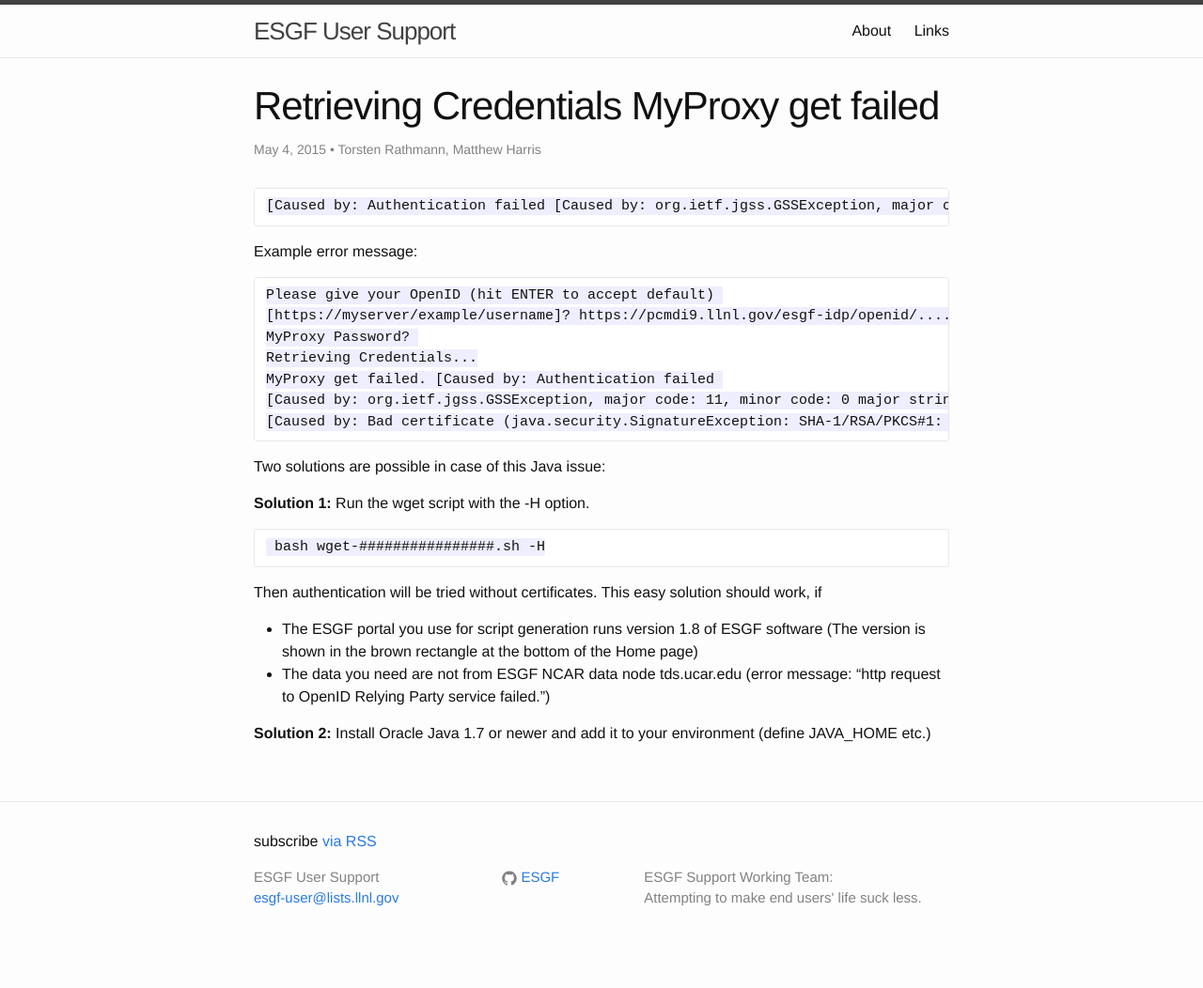
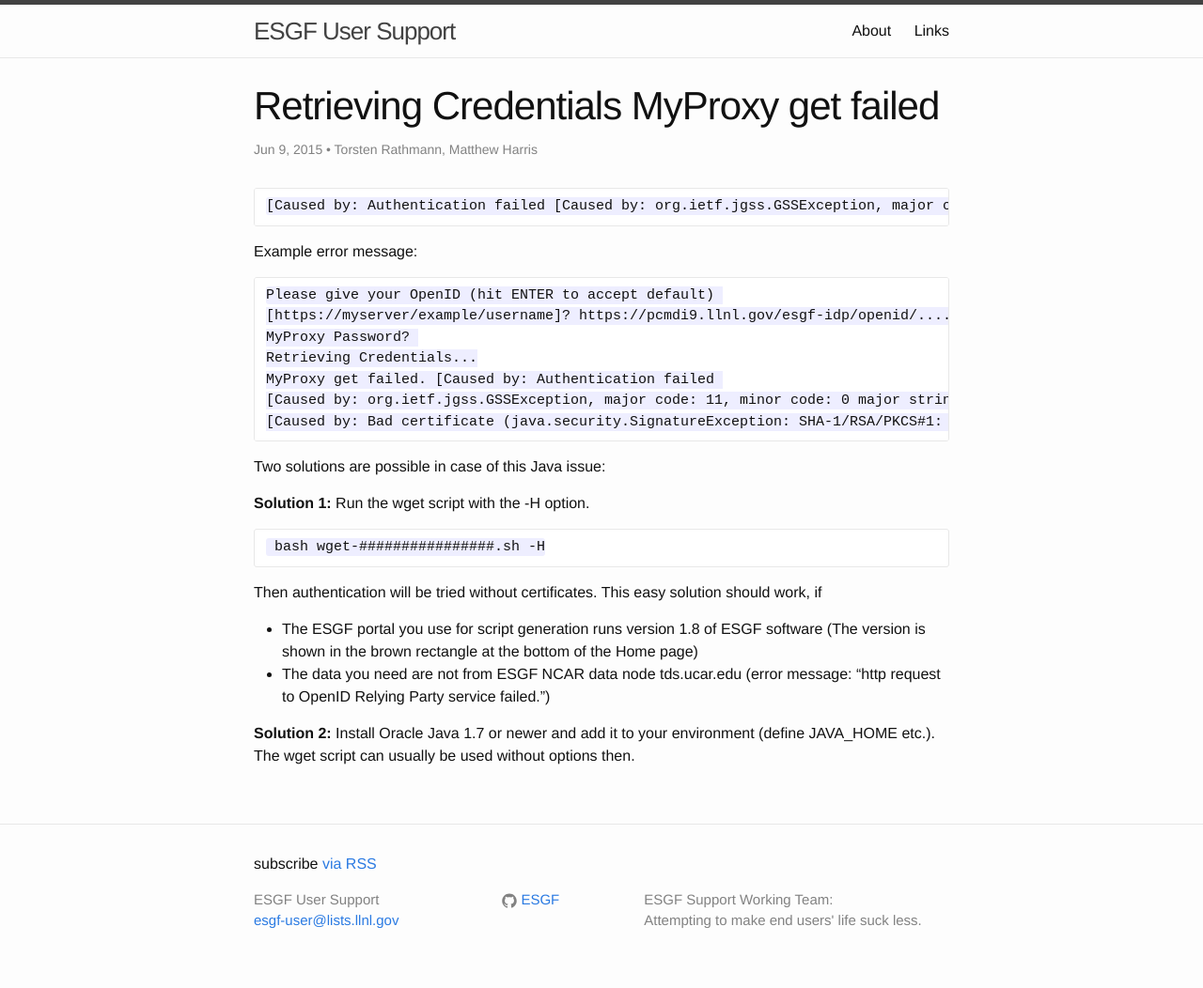
Before and after one commit to ESGF/esgf-swt, a Jekyll site: the page built from _posts/2015-02-09-Retrieving-Credentials-MyProxy-get-failed.markdown, in a window 1280 px wide. Shown: the whole page at 94% size. Built offline with Jekyll 4.4.1, drawn with Linux system fonts in a browser that asks for light colours; before the commit the page ends 1028 px from its top, so only the background shows below that.

Commit message:
TR: text added: "The wget script can usually be used without options then."

```diff
--- a/_posts/2015-02-09-Retrieving-Credentials-MyProxy-get-failed.markdown
+++ b/_posts/2015-02-09-Retrieving-Credentials-MyProxy-get-failed.markdown
@@ -29,4 +29,4 @@
 * The ESGF portal you use for script generation runs version 1.8 of ESGF software (The version is shown in the brown rectangle at the bottom of the Home page)
 * The data you need are not from ESGF NCAR data node tds.ucar.edu (error message: "http request to OpenID Relying Party service failed.")
 
-**Solution 2:** Install Oracle Java 1.7 or newer and add it to your environment (define JAVA_HOME etc.)
+**Solution 2:** Install Oracle Java 1.7 or newer and add it to your environment (define JAVA_HOME etc.). The wget script can usually be used without options then.
```
Also changed, not shown: other parts of _posts/2015-02-09-Retrieving-Credentials-MyProxy-get-failed.markdown (+1 -1 lines).
